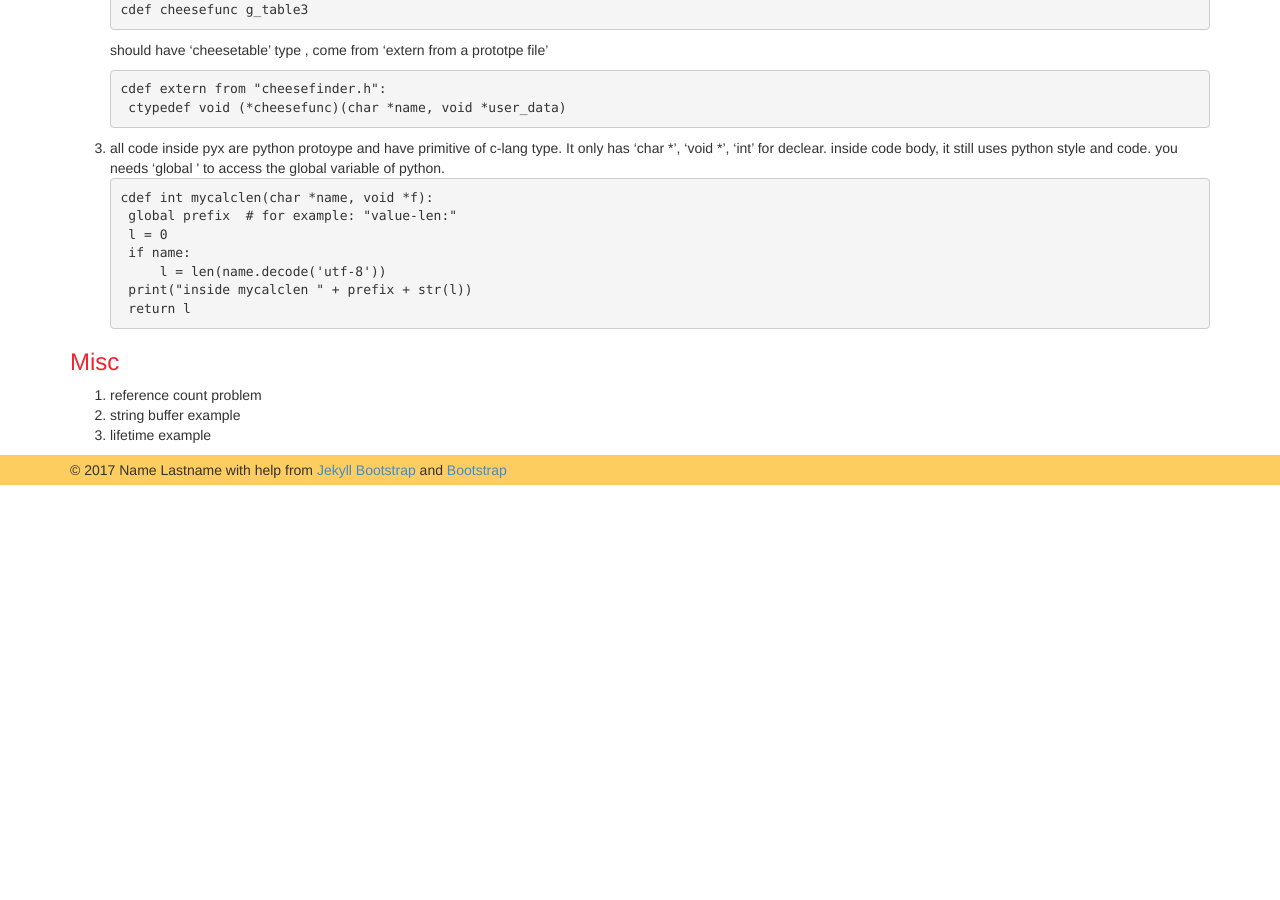
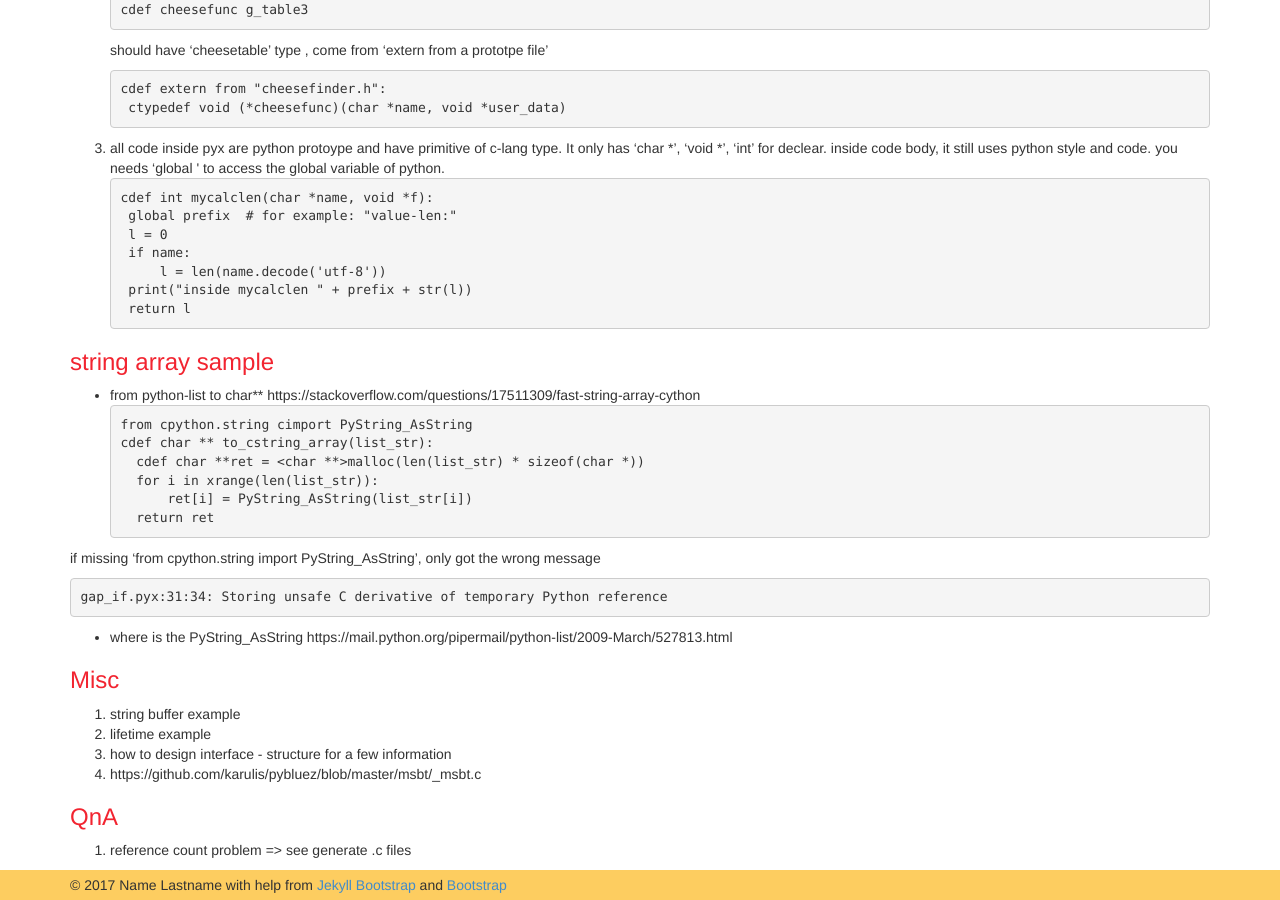
Before and after one commit to notmikeb/notmikeb.github.io, a Jekyll site: the page built from page/cython.md, in a window 1280 px wide and 900 px high, scrolled down 692 px. Built offline with Jekyll 4.4.1, drawn with Linux system fonts in a browser that asks for light colours; nearby versions of some CDN libraries; before the commit the page ends 1177 px from its top, so only the background shows below that.

Commit message:
[add] python-list to cython-string-array

````diff
--- a/page/cython.md
+++ b/page/cython.md
@@ -51,7 +51,33 @@ cdef int mycalclen(char *name, void *f):
     return l
 ```
 
+### string array sample
+
+* from python-list to char**
+https://stackoverflow.com/questions/17511309/fast-string-array-cython
+```
+from cpython.string cimport PyString_AsString
+cdef char ** to_cstring_array(list_str):
+    cdef char **ret = <char **>malloc(len(list_str) * sizeof(char *))
+    for i in xrange(len(list_str)):
+        ret[i] = PyString_AsString(list_str[i])
+    return ret
+```
+
+if missing 'from cpython.string import PyString_AsString',
+only got the wrong message
+```
+gap_if.pyx:31:34: Storing unsafe C derivative of temporary Python reference
+```
+
+* where is the PyString_AsString
+https://mail.python.org/pipermail/python-list/2009-March/527813.html
+
 ### Misc
-1. reference count problem
 2. string buffer example
 3. lifetime example
+4. how to design interface - structure for a few information
+5. https://github.com/karulis/pybluez/blob/master/msbt/_msbt.c
+
+### QnA
+1. reference count problem => see generate .c files
````
